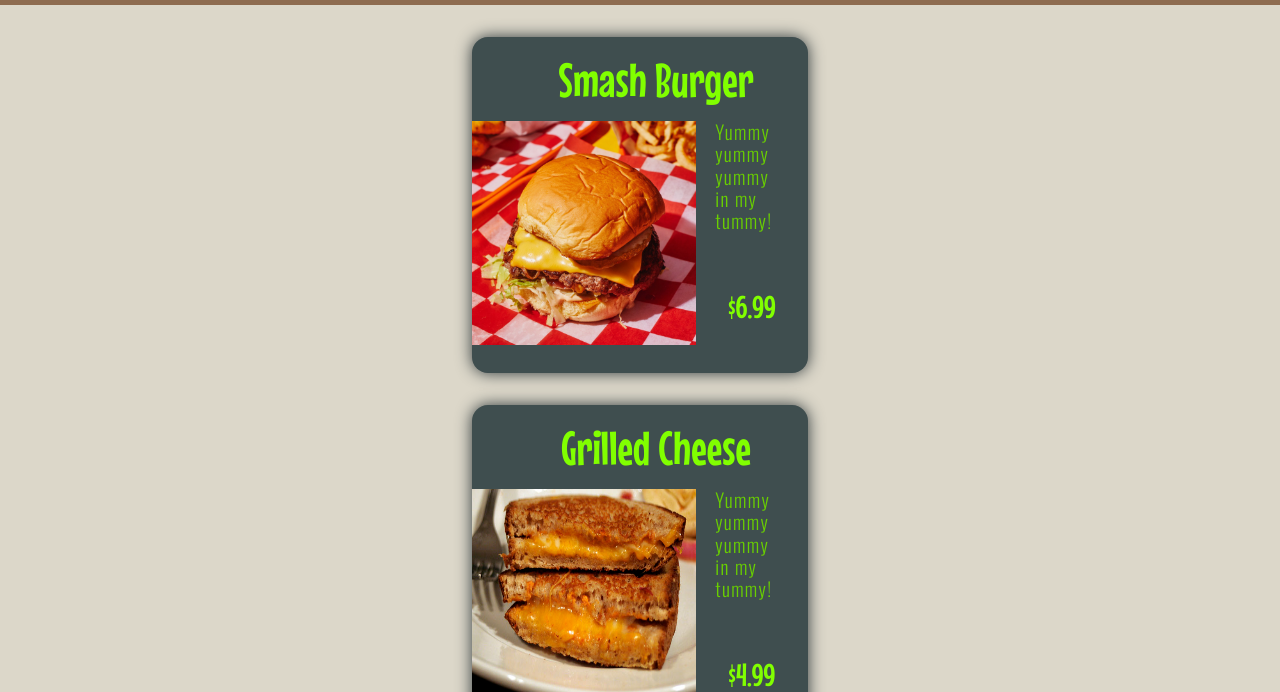
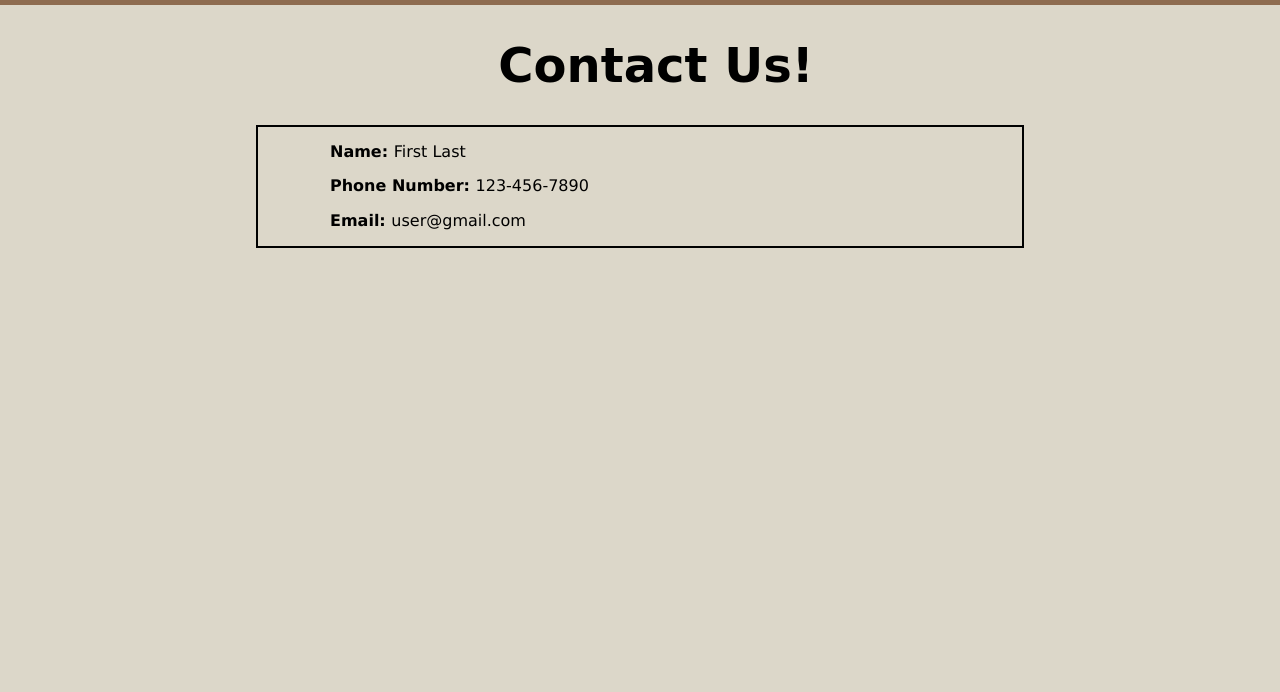
Before and after one commit to Sajid-Moha/Restaurant, a website built with webpack: page dist/index.html in a window 1280 px wide. Shown: the part 135-827 px from the top of the page. After the commit the page ends 800 px from the top, so only its background shows below. Built offline with nearby package versions, Linux system fonts and the light colour scheme; a web font is replaced by a local one.

Commit message:
implemented contact info page

```diff
--- /dev/null
+++ b/src/contact.css
@@ -0,0 +1,19 @@
+main > h1 {
+    text-align: center;
+    font-family: 'BhuTuka Expanded One', cursive;
+    font-size: 3em;
+    font-weight: bolder;
+}
+
+.contact-info {
+    border: 2px solid black;
+    font-family: 'Lucida Sans', 'Lucida Sans Regular', 'Lucida Grande', 'Lucida Sans Unicode', Geneva, Verdana, sans-serif;
+}
+
+.contact-list {
+    list-style: none;
+}
+
+.contact-list > li {
+    margin-bottom: 1em;
+}
--- /dev/null
+++ b/src/contact.js
@@ -0,0 +1,39 @@
+function contact_item(label, content) {
+    let contact = document.createElement('li');
+    let contactLabel = document.createElement('b');
+    contactLabel.textContent = label;
+    contact.appendChild(contactLabel);
+    let contactInfo = document.createElement('span');
+    contactInfo.textContent = content;
+    contact.appendChild(contactInfo);
+
+    return contact;
+}
+
+function create_contact() {
+    let main = document.createElement('main');
+    let title = document.createElement('h1');
+    title.textContent = 'Contact Us!';
+    main.appendChild(title);
+
+    let contactContainer = document.createElement('div');
+    contactContainer.classList.add('contact-info');
+
+    let contactList = document.createElement('ul');
+    contactList.classList.add('contact-list');
+
+    contactList.appendChild(contact_item('Name: ', 'First Last'));
+    contactList.appendChild(contact_item('Phone Number: ', '123-456-7890'));
+    contactList.appendChild(contact_item('Email: ', 'user@gmail.com'));
+
+    contactContainer.appendChild(contactList);
+    main.appendChild(contactContainer);
+    return main;
+}
+
+function load_contact() {
+    let site = document.querySelector('#content');
+    site.appendChild(create_contact());
+}
+
+export default load_contact;
--- a/src/index.js
+++ b/src/index.js
@@ -1,13 +1,14 @@
 import create_header from './skeleton.js';
 // import load_about from './about.js';
 import load_menu from './menu.js';
-// import load_contact from './contact.js';
+import load_contact from './contact.js';
 
 import './normalize.css';
 import './home.css';
 import './menu_card.css';
+import './contact.css';
 
 console.log("What're you doing in here? Go look at the awesome items on our menu!");
 
 create_header();
-load_menu();
+load_contact();
--- a/temp.html
+++ /dev/null
@@ -1,47 +0,0 @@
-<!DOCTYPE html>
-<html lang="en">
-<head>
-    <meta charset="UTF-8">
-    <meta http-equiv="X-UA-Compatible" content="IE=edge">
-    <meta name="viewport" content="width=device-width, initial-scale=1.0">
-    <title>Restaurant Menu</title>
-
-    <link rel="stylesheet" href="../src/home.css">
-    <link rel="stylesheet" href="../src/normalize.css">
-    <link rel="stylesheet" href="../src/menu_card.css">
-
-    <!-- Logo Font + Nav Font-->
-    <link rel="preconnect" href="https://fonts.googleapis.com">
-    <link rel="preconnect" href="https://fonts.gstatic.com" crossorigin>
-    <link href="https://fonts.googleapis.com/css2?family=BhuTuka+Expanded+One&family=Mouse+Memoirs&family=Oswald:wght@300&display=swap" rel="stylesheet">
-</head>
-
-<body>
-    <div id="content">
-        <header>
-            <img src="../src/burger.png" id="logo">
-            <div class="brand-name">
-                <h1>
-                    Sajid's Savoury Burgers
-                </h1>
-            </div>
-        </header>
-        <nav>
-            <button class="nav-button" id="about">About</button>
-            <button class="nav-button" id="menu">Menu</button>
-            <button class="nav-button" id="contact">Contact Us</button>
-        </nav>
-        <main>
-            <div class="food-card">
-                <div class="item-name-container">
-                    <span class="item-name">Smash Burger</span>
-                </div>
-                <img src="../src/smash_burger.jpg" class="item-photo">
-                <span class="price">$5.99</span>
-                <div class="description">Yummy yummy yummy in my tummy.</div>
-            </div>
-        </main>
-    </div>
-    <script src="./main.js"></script>
-</body>
-</html>
```
Also changed, not shown: dist/index.html, dist/main.js.
